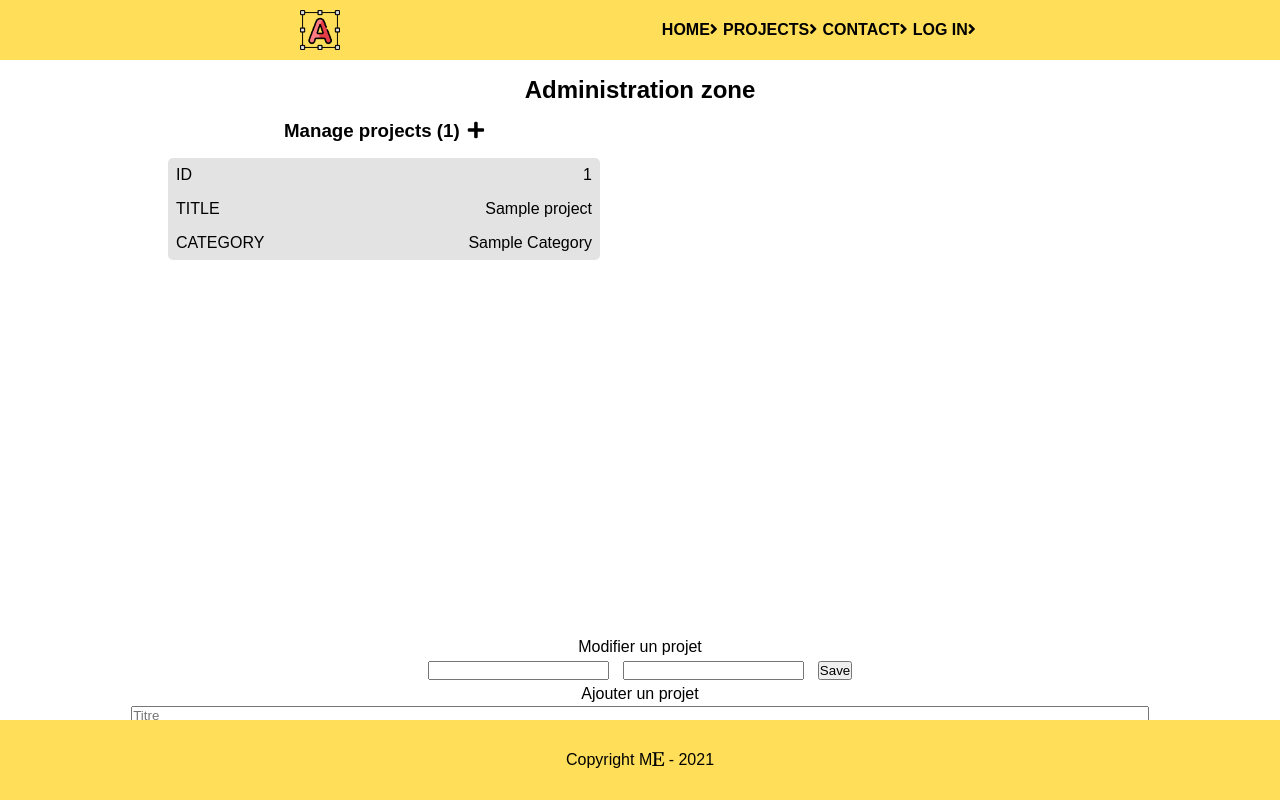
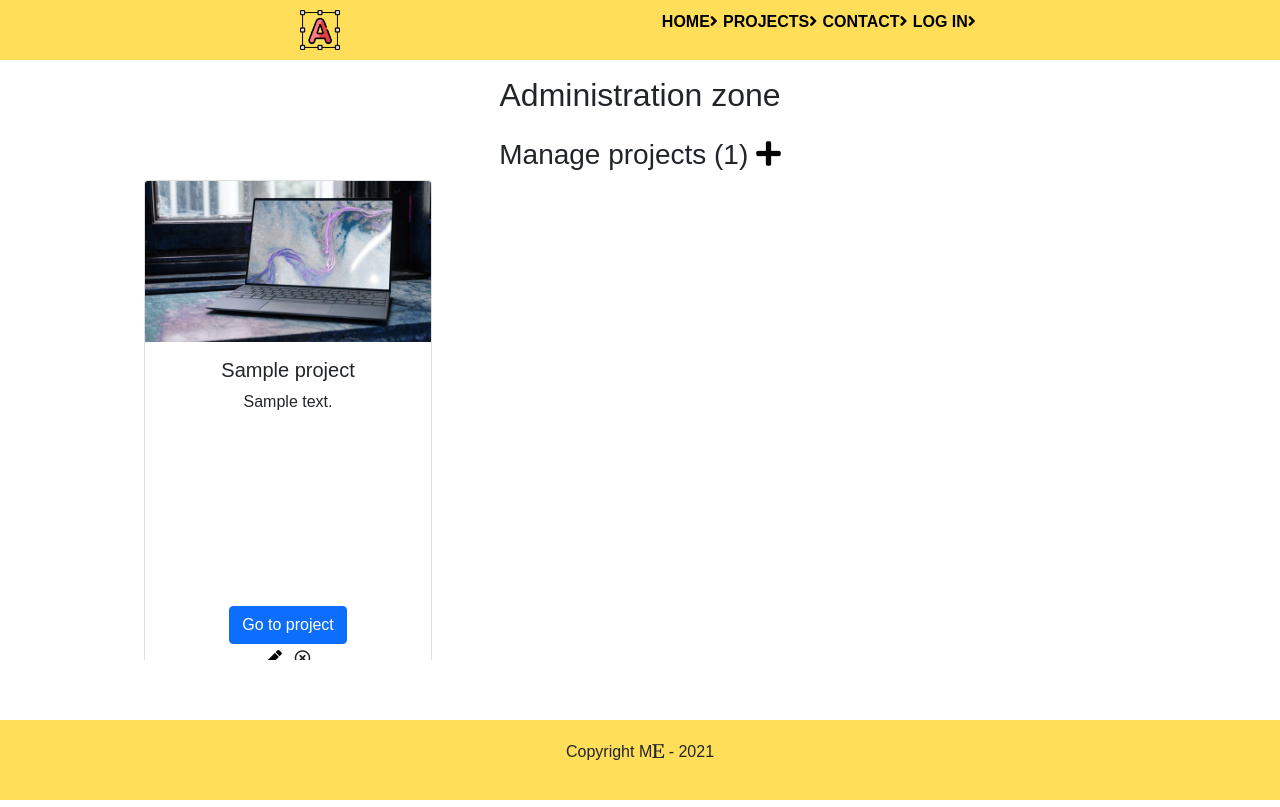
Before and after one commit to paulvscode/the_artist_lobby_2, a Symfony app: template templates/admin/index.html.twig in a window 1280 px wide. Run offline with Twig, Linux system fonts and the light colour scheme; the template is opened without the code that fills it: most values are stand-ins (such as "Sample title", 1, 10 or a date in 2020); some libraries are stand-ins or nearby versions.

Commit message:
added admin section

```diff
--- a/composer.json
+++ b/composer.json
@@ -4,13 +4,14 @@
     "minimum-stability": "stable",
     "prefer-stable": true,
     "require": {
-        "php": "8.0.8",
+        "php": "^7.3|^8.0",
         "ext-ctype": "*",
         "ext-iconv": "*",
         "composer/package-versions-deprecated": "1.11.99.4",
         "doctrine/doctrine-bundle": "^2.4",
         "doctrine/doctrine-migrations-bundle": "^3.2",
         "doctrine/orm": "^2.10",
+        "easycorp/easyadmin-bundle": "^3",
         "sensio/framework-extra-bundle": "^6.2",
         "symfony/asset": "5.3.*",
         "symfony/console": "5.3.*",
--- a/config/bundles.php
+++ b/config/bundles.php
@@ -13,4 +13,5 @@ return [
     Symfony\Bundle\MakerBundle\MakerBundle::class => ['dev' => true],
     Symfony\Bundle\SecurityBundle\SecurityBundle::class => ['all' => true],
     SymfonyCasts\Bundle\VerifyEmail\SymfonyCastsVerifyEmailBundle::class => ['all' => true],
+    EasyCorp\Bundle\EasyAdminBundle\EasyAdminBundle::class => ['all' => true],
 ];
--- a/public/styles/app.css
+++ b/public/styles/app.css
@@ -32,12 +32,14 @@ a {
     justify-content: center;
     align-items: center;
 }
+
 .navbar-elements {
     width: 50%;
     display: flex;
     align-items: center;
     justify-content: flex-end;
 }
+
 .navbar-element {
     list-style: none;
     text-transform: uppercase;
@@ -84,6 +86,7 @@ a {
     display: flex;
     justify-content: center;
 }
+
 .container-project {
     width: 70%;
     margin: 1rem;
@@ -107,53 +110,16 @@ a {
 
 .administration-projects {
     text-align: center;
-    width: 50%;
+    width: 100%;
     padding: 1rem;
+    margin: 0 auto;
 }
 
 .administration-project-list-container {
     text-align: center;
     overflow: auto;
     height: 60vh;
-}
-
-.administration-project-list {
-    display: flex;
-    align-items: flex-start;
-    flex-direction: column;
-    background-color: #e3e3e3;
-    width: 90%;
-    list-style: none;
-    margin: 1rem auto;
-    border-radius: 5px;
-}
-
-.administration-project-list:hover {
-    transition: .2s ease-in-out;
-    background-color: #bdbdbd;
-}
-
-.administration-project-entity {
-    display: flex;
-    width: 100%;
-    position: relative;
-    padding: .5rem;
-    cursor: pointer;
-}
-
-.administration-format-project-entity {
-    text-transform: uppercase;
-    border-radius: 10px;
-    margin-right: auto;
-}
-
-.administration-modal-project-content {
-    display: flex;
-    flex-direction: column;
-}
-
-.administration-current-project-category {
-    text-transform: capitalize;
+    width: auto;
 }
 
 .administration-modal-project-content input {
@@ -188,7 +154,7 @@ a {
     flex-direction: column;
 }
 
-.administration-add-project-text-input{
+.administration-add-project-text-input {
     margin: .2rem;
 }
 
@@ -198,6 +164,61 @@ a {
 
 .administration-add-project-form-select {
     text-align: center;
+}
+
+.fa-pen {
+    cursor: pointer;
+    margin: .2rem;
+}
+
+.fa-times-circle {
+    cursor: pointer;
+    margin: .2rem;
+}
+
+.fa-pen:hover {
+    cursor: pointer;
+    margin: .2rem;
+    color: #5eb5e0;
+}
+
+.fa-times-circle:hover {
+    cursor: pointer;
+    margin: .2rem;
+    color: #B0413E;
+}
+
+.administration-project-card {
+    display: flex;
+    align-items: center;
+    justify-content: center;
+    padding: 1rem;
+    height: 42%;
+    width: auto;
+}
+
+.administration-button-container-project {
+    display: flex;
+    flex-direction: row;
+    justify-content: center;
+    align-items: center;
+}
+
+.administration-button-edit {
+    margin: .2rem;
+    background-color: white;
+    border: none;
+}
+
+.administration-button-delete {
+    margin: .2rem;
+    background-color: white;
+    border: none;
+}
+
+.card-text {
+    height: 200px;
+    overflow: auto;
 }
 
 /*default hiding*/
--- a/src/Controller/ProjectController.php
+++ b/src/Controller/ProjectController.php
@@ -37,6 +37,7 @@ class ProjectController extends AbstractController
         $project = new Project();
         $project->setTitle('Carrefour');
         $project->setContent('Lorem ipsum dolor sit amet, consectetur adipiscing elit. Pellentesque gravida at purus eget tincidunt. Suspendisse gravida euismod nisl, non feugiat eros pretium aliquet. Donec in tortor neque. Sed sit amet dapibus libero. Maecenas sed metus eu diam tincidunt egestas. Etiam nunc justo, interdum vel lacus nec, consequat vestibulum nisi. Curabitur id nibh a metus cursus vehicula sed non nunc.');
+        $project->setImageSrc('assets/bg.jpg');
         $project->setCategory('communication');
 
         $entityManager->persist($project);
--- a/templates/admin/index.html.twig
+++ b/templates/admin/index.html.twig
@@ -8,147 +8,87 @@
                             class="fas fa-plus"></i></a></h3>
             <div class="administration-project-list-container">
                 {% for project in projects %}
-                    <a href="#modal-project" rel="modal:open">
-                        <ul class="administration-project-list project-{{ project.id }}">
-                            <li datatype="data-id" class="administration-project-entity">
-                                <span class="administration-format-project-entity">id</span>
-                                <span class="administration-current-project-id">{{ project.id }}</span>
-                            </li>
-                            <li class="administration-project-entity"><span
-                                        class="administration-format-project-entity">title</span><span
-                                        class="administration-current-project-title">{{ project.title }}</span></li>
-                            </li>
-                            <li class="administration-project-entity"><span
-                                        class="administration-format-project-entity">category</span><span
-                                        class="administration-current-project-category">{{ project.category }}</span>
-                            </li>
-                        </ul>
-                    </a>
+                    <div class="card" style="width: 18rem;">
+                        <img src="{{ asset('assets/bgsmall.jpg') }}" class="card-img-top"
+                             alt="image {{ project.title }}">
+                        <div class="card-body">
+                            <h5 class="card-title">{{ project.title }}</h5>
+                            <p class="card-text">{{ project.content }}</p>
+                            <a href="#" class="btn btn-primary">Go to project</a>
+                            <div class="administration-button-container-project">
+
+                                <div class="administration-button-edit"><a href="#modal-project" rel="modal:open"><i
+                                                class="fas fa-pen"></i> </a></div>
+                                <div class="administration-button-delete"><i class="far fa-times-circle"></i>
+                                </div>
+                            </div>
+                        </div>
+                    </div>
                 {% endfor %}
             </div>
         </div>
-
-        <div id="modal-project" class="modal">
-            <p class="administration-title-modals" style="text-align: center">Modifier un projet</p>
-            <div class="administration-modal-project-content">
-                <div id="ajax-success-div" role="alert">
-                    Modifié avec succès
-                </div>
-                <form>
-                    <input name="id" type="hidden" class="administration-modal-project-current-id">
-                    <input name="title" class="administration-modal-project-current-title">
-                    <input name="category" class="administration-modal-project-current-category">
-                    <input type="submit" value="Save">
-                </form>
-            </div>
-        </div>
-
-        <div id="modal-add-project" class="modal">
-            <p class="administration-title-modals" style="text-align: center">Ajouter un projet</p>
-            <div id="ajax-success-div-add" role="alert">
-                Ajouté avec succès
-            </div>
-            <form action="submit" class="administration-form-add-project">
-                <input name="titleaddproject" class="administration-add-project-text-input" type="text"
-                       placeholder="Titre">
-                <input name="contentaddproject" class="administration-add-project-content-input" type="textarea"
-                       placeholder="Description">
-                <div class="administration-add-project-form-select">
-                    <select name="categoryproject">
-                        <option value="0">Catégorie :</option>
-                        <option value="1">Business</option>
-                        <option value="2">Marketing</option>
-                        <option value="3">Communication</option>
-                    </select>
-                </div>
-                <input type="submit" value="Save">
-            </form>
-        </div>
-
     </div>
 
-
-
     <script>
-        $('.administration-project-list').on("click", function () {
-            const currentId = $(this).find(".administration-current-project-id").text();
-            const currentTitle = $(this).find(".administration-current-project-title").text();
-            const currentCategory = $(this).find(".administration-current-project-category").text();
-            $('.administration-modal-project-current-id').val(currentId);
-            $('.administration-modal-project-current-title').val(currentTitle);
-            $('.administration-modal-project-current-category').val(currentCategory);
-        });
-
-        $.modal.defaults = {
-            closeExisting: true,
-            escapeClose: false,
-            clickClose: false,
-            closeText: 'Close',
-            closeClass: '',
-            modalClass: "modal",
-            blockerClass: "jquery-modal",
-            spinnerHtml: '<div class="rect1"></div><div class="rect2"></div><div class="rect3"></div><div class="rect4"></div>',
-            showSpinner: true,
-            showClose: true,
-            fadeDuration: null,   // Number of milliseconds the fade animation takes.
-            fadeDelay: 1.0        // Point during the overlay's fade-in that the modal begins to fade in (.5 = 50%, 1.5 = 150%, etc.)
-        };
-
-        // $('#modal-project .administration-modal-close-button').on("click", function () {
-        //     const changedTitle = $("#modal-project .administration-modal-project-current-title").val();
-        //     console.log(changedTitle);
+        // $('.administration-button-edit').on("click", function () {
+        // const currentId = $(this).find(".administration-current-project-id").text();
+        // const currentTitle = $(this).find(".administration-current-project-title").text();
+        // const currentCategory = $(this).find(".administration-current-project-category").text();
+        // $('.administration-modal-project-current-id').val(currentId);
+        // $('.administration-modal-project-current-title').val(currentTitle);
+        // $('.administration-modal-project-current-category').val(currentCategory);
         // });
-
-        $(function () {
-            const urlBase = "/admin/update";
-            $('#modal-project form').submit(function (event) {
-                event.preventDefault();
-                $.ajax({
-                    type: "POST",
-                    url: urlBase,
-                    data: $(this).serializeArray(),
-                    success: function (data) {
-                        let projectTile = '.administration-project-list-container .project-' + data.id;
-                        $(projectTile + ' .administration-current-project-title').text(data.title);
-                        $(projectTile + ' .administration-current-project-category').text(data.category);
-
-                        $('#modal-project form').hide();
-                        $('.administration-title-modals').hide();
-                        $('#ajax-success-div').css("display", "inline-block");
-                        $('.close-modal').on("click", function () {
-                            $('#modal-project form').show();
-                            $('#ajax-success-div').css("display", "none");
-                        })
-                    },
-                    error: function (response) {
-                        console.log(response.responseText)
-                    }
-                });
-            });
-        });
-
-        $(function () {
-            const urlBase = "/admin/create";
-            $('#modal-add-project form').submit(function (event) {
-                event.preventDefault();
-                $.ajax({
-                    type: "POST",
-                    url: urlBase,
-                    data: $(this).serializeArray(),
-                    success: function (data) {
-                        $('#modal-add-project form').hide();
-                        $('.administration-title-modals').hide();
-                        $('#ajax-success-div-add').css("display", "inline-block");
-                        $('.close-modal').on("click", function () {
-                            $('#modal-add-project form').show();
-                            $('#ajax-success-div').css("display", "none");
-                        })
-                    },
-                    error: function (response) {
-                        console.log(response.responseText)
-                    }
-                });
-            });
-        });
+        //
+        // $(function () {
+        // const urlBase = "/admin/update";
+        // $('#modal-project form').submit(function (event) {
+        // event.preventDefault();
+        // $.ajax({
+        // type: "POST",
+        // url: urlBase,
+        // data: $(this).serializeArray(),
+        // success: function (data) {
+        // let projectTile = '.administration-project-list-container .project-' + data.id;
+        // $(projectTile + ' .administration-current-project-title').text(data.title);
+        // $(projectTile + ' .administration-current-project-category').text(data.category);
+        //
+        // $('#modal-project form').hide();
+        // $('.administration-title-modals').hide();
+        // $('#ajax-success-div').css("display", "inline-block");
+        // $('.close-modal').on("click", function () {
+        // $('#modal-project form').show();
+        // $('#ajax-success-div').css("display", "none");
+        // })
+        // },
+        // error: function (response) {
+        // console.log(response.responseText)
+        // }
+        // });
+        // });
+        // });
+        //
+        // $(function () {
+        // const urlBase = "/admin/create";
+        // $('#modal-add-project form').submit(function (event) {
+        // event.preventDefault();
+        // $.ajax({
+        // type: "POST",
+        // url: urlBase,
+        // data: $(this).serializeArray(),
+        // success: function (data) {
+        // $('#modal-add-project form').hide();
+        // $('.administration-title-modals').hide();
+        // $('#ajax-success-div-add').css("display", "inline-block");
+        // $('.close-modal').on("click", function () {
+        // $('#modal-add-project form').show();
+        // $('#ajax-success-div').css("display", "none");
+        // })
+        // },
+        // error: function (response) {
+        // console.log(response.responseText)
+        // }
+        // });
+        // });
+        // });
     </script>
 {% endblock %}
--- a/templates/base.html.twig
+++ b/templates/base.html.twig
@@ -3,16 +3,23 @@
 <head>
     {% block head %}
         <meta charset="UTF-8">
-        <link rel="icon" href="{{ asset('assets/logo.png') }}" />
+        <link rel="icon" href="{{ asset('assets/logo.png') }}"/>
         <title>{% block title %}Artist Lobby{% endblock %}</title>
     {% block stylesheets %}
     <link rel="stylesheet" href="{{ asset('styles/fontawesome-free-5.15.4-web/css/all.css') }}">
-            <link rel="stylesheet" type="text/css" href="https://cdnjs.cloudflare.com/ajax/libs/jquery-modal/0.9.1/jquery.modal.min.css" />
+
+    <link href="https://cdn.jsdelivr.net/npm/bootstrap@5.1.3/dist/css/bootstrap.min.css" rel="stylesheet"
+          integrity="sha384-1BmE4kWBq78iYhFldvKuhfTAU6auU8tT94WrHftjDbrCEXSU1oBoqyl2QvZ6jIW3" crossorigin="anonymous">
     <link rel="stylesheet" href="{{ asset('styles/app.css') }}">
     {% endblock %}
     {% block javascripts %}
-            <script src="https://cdnjs.cloudflare.com/ajax/libs/jquery/3.0.0/jquery.min.js"></script>
-            <script src="https://cdnjs.cloudflare.com/ajax/libs/jquery-modal/0.9.1/jquery.modal.min.js"></script>
+        <script src="https://cdn.jsdelivr.net/npm/bootstrap@5.1.3/dist/js/bootstrap.bundle.min.js"
+                integrity="sha384-ka7Sk0Gln4gmtz2MlQnikT1wXgYsOg+OMhuP+IlRH9sENBO0LRn5q+8nbTov4+1p"
+                crossorigin="anonymous"></script>
+        <script
+                src="https://code.jquery.com/jquery-3.6.0.min.js"
+                integrity="sha256-/xUj+3OJU5yExlq6GSYGSHk7tPXikynS7ogEvDej/m4="
+                crossorigin="anonymous"></script>
     {% endblock %}
     {% endblock %}
 </head>
@@ -32,7 +39,8 @@
                                 class="fas fa-angle-right"></i></a></li>
             {% endif %}
             {% if is_granted('IS_AUTHENTICATED_FULLY') %}
-                <li class="navbar-element"><a class="navbar-a-element" href="{{ path('app_logout') }}">Log out ( {{ app.user.email }} )<i
+                <li class="navbar-element"><a class="navbar-a-element" href="{{ path('app_logout') }}">Log out
+                        ( {{ app.user.email }} )<i
                                 class="fas fa-angle-right"></i></a></li>
             {% else %}
                 <li class="navbar-element"><a class="navbar-a-element" href="{{ path('login') }}">Log in<i
```
Also changed, not shown: migrations/Version20211124134506.php (added, +52 -0 lines), migrations/Version20211124134615.php (added, +52 -0 lines), src/Controller/Admin/DashboardController.php (added, +32 -0 lines), src/Entity/Project.php (+17 -0 lines), 4 other files. Lines whose indentation alone changed are shown as unchanged.
